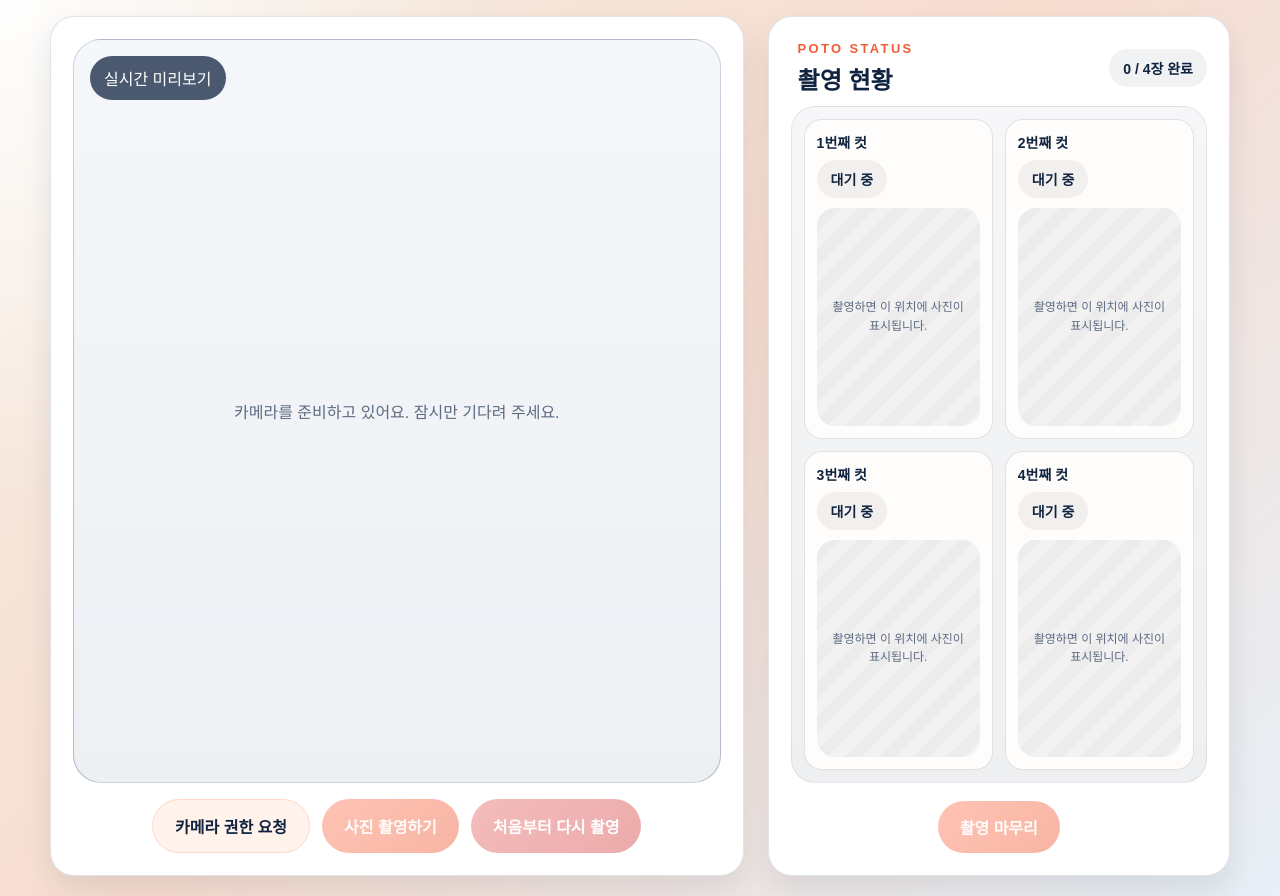
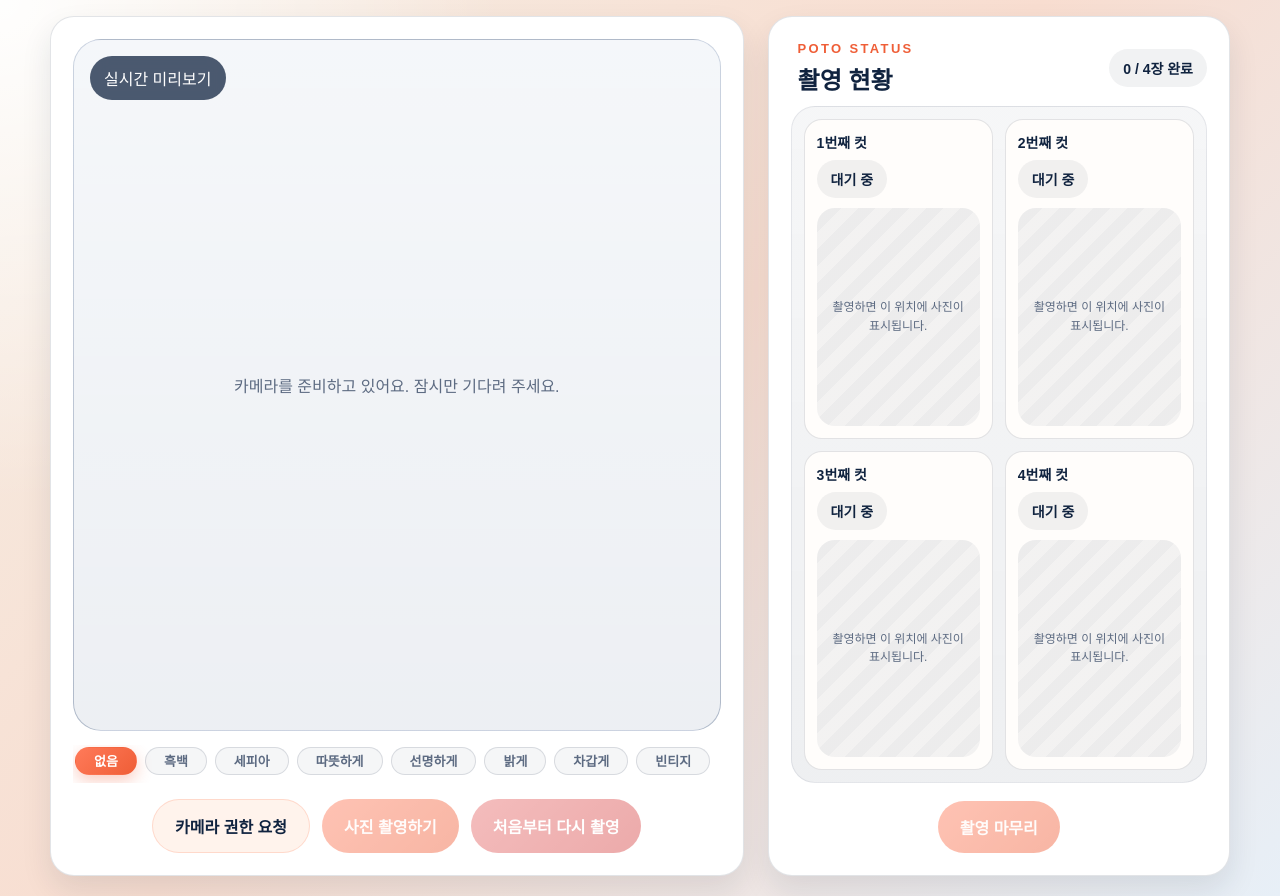
Before and after one commit to kkami121/pic-moment, a Next.js app: page /camera in a window 1280 px wide. Built offline with nearby package versions, Linux system fonts and the light colour scheme; no server answers.

Commit message:
색감 필터 추가

```diff
--- a/components/CameraCapture.module.css
+++ b/components/CameraCapture.module.css
@@ -56,6 +56,55 @@
   background: rgba(16, 35, 63, 0.74);
   backdrop-filter: blur(8px);
   z-index: 1;
+}
+
+.filterBar {
+  display: flex;
+  gap: 8px;
+  margin-top: 14px;
+  overflow-x: auto;
+  padding: 2px 2px 8px;
+  scrollbar-width: none;
+}
+
+.filterBar::-webkit-scrollbar {
+  display: none;
+}
+
+.filterChip {
+  flex-shrink: 0;
+  display: inline-flex;
+  align-items: center;
+  justify-content: center;
+  padding: 9px 18px;
+  border-radius: 999px;
+  border: 1.5px solid rgba(16, 35, 63, 0.13);
+  background: rgba(16, 35, 63, 0.04);
+  color: var(--text-muted);
+  font-size: 13px;
+  font-weight: 700;
+  line-height: 1;
+  white-space: nowrap;
+  cursor: pointer;
+  transition: background 0.18s, border-color 0.18s, color 0.18s, box-shadow 0.18s;
+}
+
+.filterChip:hover {
+  background: rgba(16, 35, 63, 0.08);
+  border-color: rgba(16, 35, 63, 0.22);
+  color: var(--text-main);
+}
+
+.filterChipActive {
+  background: linear-gradient(135deg, var(--accent) 0%, var(--accent-strong) 100%);
+  border-color: transparent;
+  color: #fff;
+  box-shadow: 0 6px 16px rgba(239, 94, 55, 0.3);
+}
+
+.filterChipActive:hover {
+  color: #fff;
+  background: linear-gradient(135deg, var(--accent) 0%, var(--accent-strong) 100%);
 }
 
 .captureActions {
--- a/components/CameraCapture.tsx
+++ b/components/CameraCapture.tsx
@@ -3,6 +3,7 @@
 import { useRouter } from "next/navigation";
 import { useCallback, useEffect, useRef, useState } from "react";
 import {
+  CAMERA_FILTERS,
   DRAFT_STORAGE_KEY,
   RESULT_STORAGE_KEY,
   captureFrameToDataUrl,
@@ -23,6 +24,7 @@ export default function CameraCapture() {
   const [shots, setShots] = useState<string[]>([]);
   const [retakeIndex, setRetakeIndex] = useState<number | null>(null);
   const [previewShot, setPreviewShot] = useState<string | null>(null);
+  const [selectedFilter, setSelectedFilter] = useState(CAMERA_FILTERS[0]);
   const [isMounted, setIsMounted] = useState(false);
   const [isLoading, setIsLoading] = useState(true);
   const [isCapturing, setIsCapturing] = useState(false);
@@ -124,7 +126,7 @@ export default function CameraCapture() {
     setIsCapturing(true);
 
     try {
-      const imageDataUrl = captureFrameToDataUrl(videoElement, captureCanvas);
+      const imageDataUrl = captureFrameToDataUrl(videoElement, captureCanvas, selectedFilter.css);
 
       setShots((previousShots) => {
         const nextShots = [...previousShots];
@@ -148,7 +150,7 @@ export default function CameraCapture() {
     } finally {
       setIsCapturing(false);
     }
-  }, [retakeIndex]);
+  }, [retakeIndex, selectedFilter]);
 
 const handleReset = useCallback(() => {
     setRetakeIndex(null);
@@ -184,7 +186,7 @@ const handleReset = useCallback(() => {
             <span>{retakeIndex !== null ? `${retakeIndex + 1}번째 재촬영 중` : "실시간 미리보기"}</span>
           </div>
 
-          <video ref={videoRef} autoPlay playsInline muted />
+          <video ref={videoRef} autoPlay playsInline muted style={{ filter: selectedFilter.css === "none" ? undefined : selectedFilter.css }} />
 
           {(isLoading || errorMessage) && (
             <div className={styles.previewFallback}>
@@ -198,6 +200,19 @@ const handleReset = useCallback(() => {
               </div>
             </div>
           )}
+        </div>
+
+        <div className={styles.filterBar}>
+          {CAMERA_FILTERS.map((filter) => (
+            <button
+              key={filter.id}
+              type="button"
+              className={`${styles.filterChip} ${selectedFilter.id === filter.id ? styles.filterChipActive : ""}`}
+              onClick={() => setSelectedFilter(filter)}
+            >
+              {filter.name}
+            </button>
+          ))}
         </div>
 
         <div className={styles.captureActions}>
--- a/lib/camera.ts
+++ b/lib/camera.ts
@@ -1,5 +1,18 @@
 export const DRAFT_STORAGE_KEY = "life4cut-draft-images";
 export const RESULT_STORAGE_KEY = "life4cut-images";
+
+export type CameraFilter = { id: string; name: string; css: string };
+
+export const CAMERA_FILTERS: CameraFilter[] = [
+  { id: "none",    name: "없음",    css: "none" },
+  { id: "bw",      name: "흑백",    css: "grayscale(100%)" },
+  { id: "sepia",   name: "세피아",  css: "sepia(80%)" },
+  { id: "warm",    name: "따뜻하게", css: "sepia(30%) saturate(1.5) brightness(1.05)" },
+  { id: "vivid",   name: "선명하게", css: "saturate(1.9) contrast(1.1)" },
+  { id: "bright",  name: "밝게",    css: "brightness(1.35) contrast(0.85)" },
+  { id: "cool",    name: "차갑게",  css: "saturate(0.75) hue-rotate(20deg) brightness(1.05)" },
+  { id: "vintage", name: "빈티지",  css: "sepia(50%) contrast(1.15) brightness(0.88) saturate(0.8)" },
+];
 
 export async function getCameraStream(): Promise<MediaStream> {
   if (!navigator.mediaDevices?.getUserMedia) {
@@ -31,7 +44,7 @@ export function stopMediaStream(stream: MediaStream | null | undefined) {
   stream?.getTracks().forEach((track) => track.stop());
 }
 
-export function captureFrameToDataUrl(videoElement: HTMLVideoElement, canvasElement: HTMLCanvasElement) {
+export function captureFrameToDataUrl(videoElement: HTMLVideoElement, canvasElement: HTMLCanvasElement, filterCss?: string) {
   const width = videoElement.videoWidth;
   const height = videoElement.videoHeight;
 
@@ -48,6 +61,9 @@ export function captureFrameToDataUrl(videoElement: HTMLVideoElement, canvasElem
   }
 
   context.save();
+  if (filterCss && filterCss !== "none") {
+    context.filter = filterCss;
+  }
   context.translate(width, 0);
   context.scale(-1, 1);
   context.drawImage(videoElement, 0, 0, width, height);
```
Also changed, not shown: .claude/settings.local.json (added).
